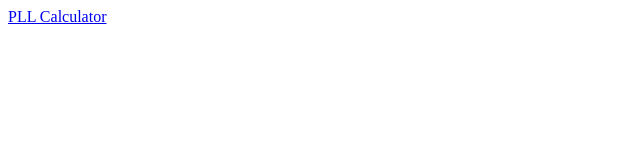
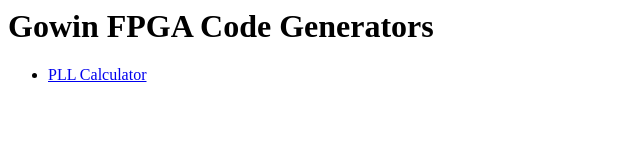
Before and after one commit to juj/gowin_fpga_code_generators, a plain HTML site: page index.html in a window 1280 px wide. Shown: the whole page, without its empty margins (0-640 px from the left). Drawn offline with Linux system fonts and the light colour scheme.

Commit message:
Add VREN. Update index page

```diff
--- a/index.html
+++ b/index.html
@@ -1,5 +1,8 @@
 <html>
   <body>
-    <a href='pll_calculator.html'>PLL Calculator</a>
+    <h1> Gowin FPGA Code Generators </h1>
+    <ul>
+      <li><a href='pll_calculator.html'>PLL Calculator</a></li>
+    </ul>
   </body>
 </html>
```
Also changed, not shown: pll_calculator.html (+2 -1 lines).
